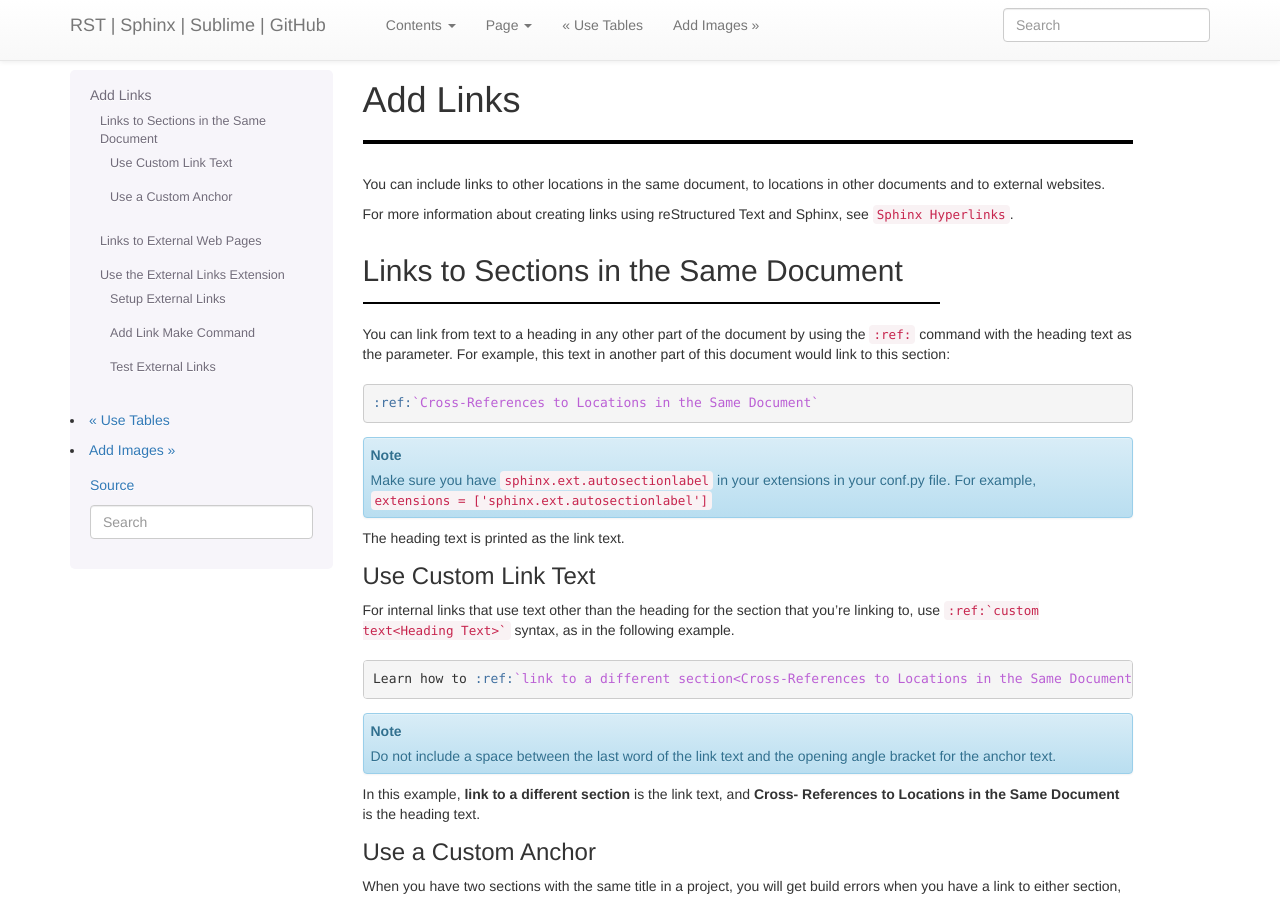
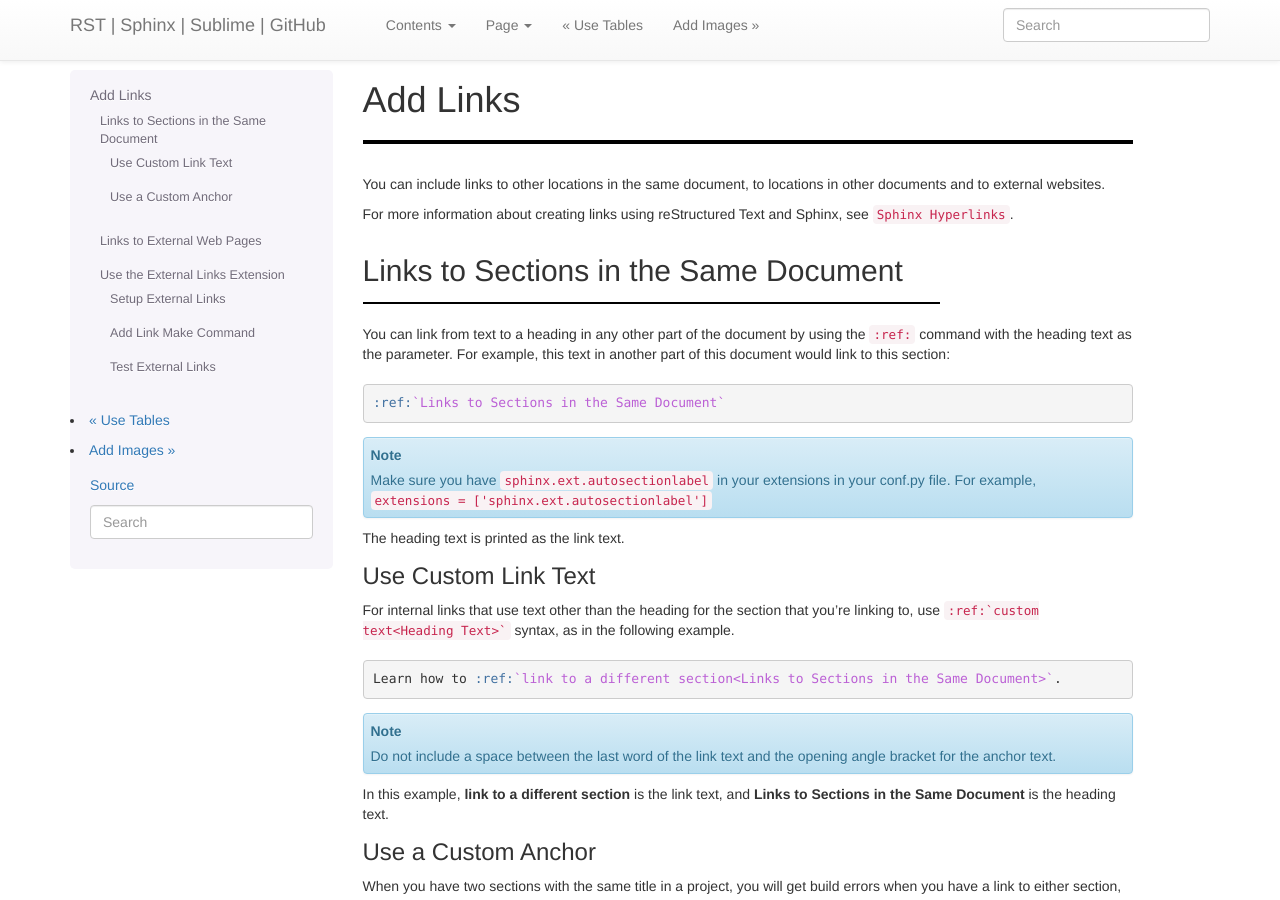
Before and after one commit to MarkHoeber/sublime_sphinx_guide, a Sphinx documentation site: the page built from source/references.rst, in a window 1280 px wide and 900 px high. Built offline with Sphinx 7.4.7, drawn with Linux system fonts in a browser that asks for light colours; pages that are not in the unit, such as notebooks, are missing from menus; cross-references to code outside the pages are shown as plain code.

Commit message:
CLEANUP: fixed link to header using old name

```diff
--- a/source/references.rst
+++ b/source/references.rst
@@ -17,7 +17,7 @@ this text in another part of this document would link to this section:
 
 .. code-block:: RST
 
-  :ref:`Cross-References to Locations in the Same Document`
+  :ref:`Links to Sections in the Same Document`
 
 .. note:: Make sure you have ``sphinx.ext.autosectionlabel`` in your extensions in your conf.py file. For example, ``extensions = ['sphinx.ext.autosectionlabel']``
 
@@ -32,14 +32,14 @@ syntax, as in the following example.
 
 .. code-block:: RST
 
-  Learn how to :ref:`link to a different section<Cross-References to Locations in the Same Document>`.
+  Learn how to :ref:`link to a different section<Links to Sections in the Same Document>`.
 
 .. note::
   Do not include a space between the last word of the link text and the opening
   angle bracket for the anchor text.
 
-In this example, **link to a different section** is the link text, and **Cross-
-References to Locations in the Same Document** is the heading text.
+In this example, **link to a different section** is the link text, and **Links
+to Sections in the Same Document** is the heading text.
 
 Use a Custom Anchor
 =========================
```
